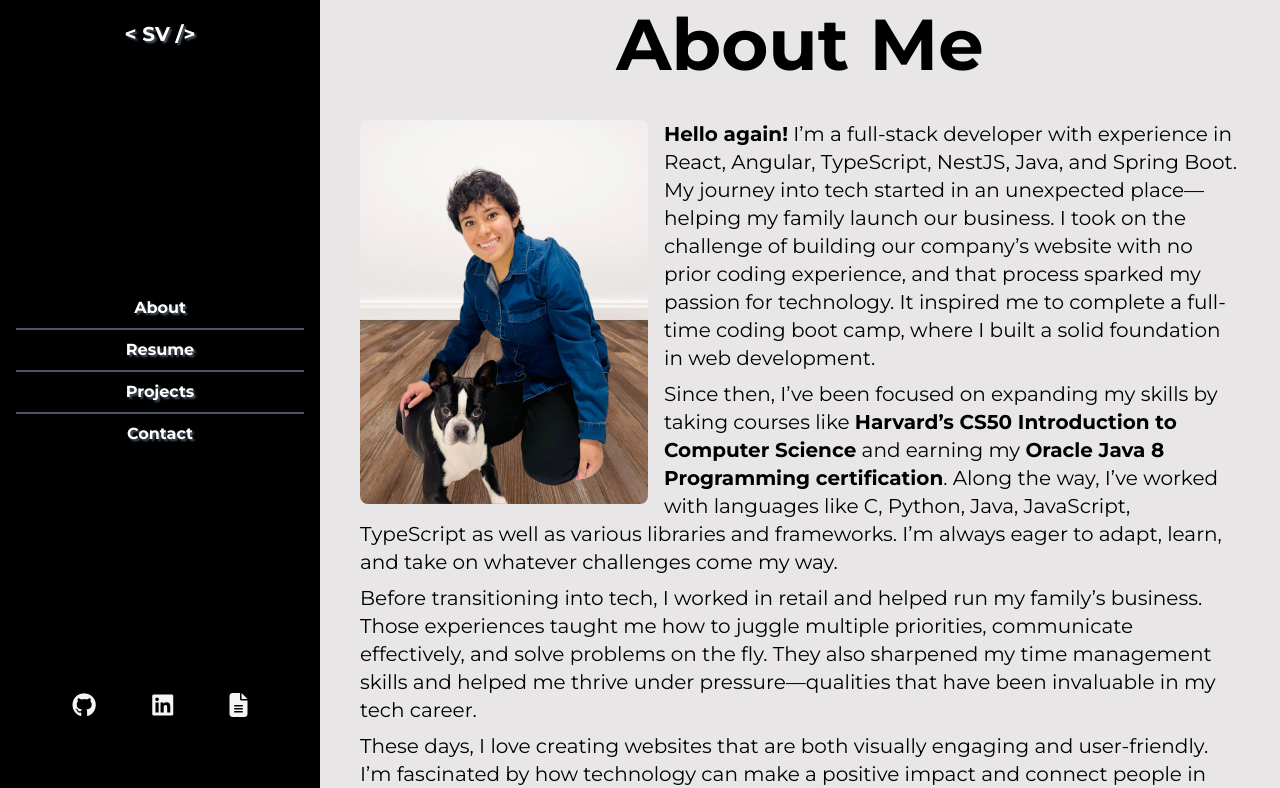
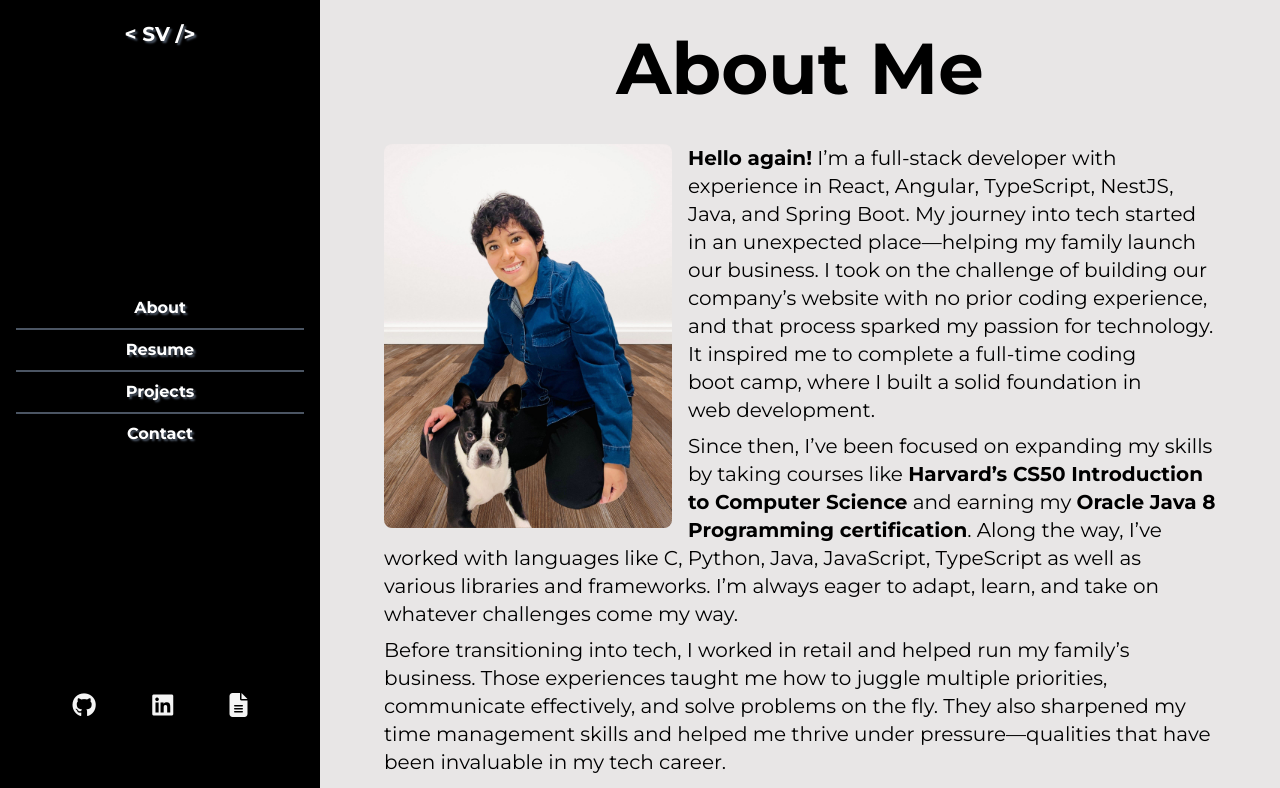
Before and after one commit to MidKnight92/stephanie-viveros-react-portfolio, a React (Vite) app: page /about in a window 1280 px wide. Shown: the top 788 px of the page. Built offline with nearby package versions, Linux system fonts and the light colour scheme.

Commit message:
Add padding to the About

```diff
--- a/src/routes/About.jsx
+++ b/src/routes/About.jsx
@@ -4,7 +4,7 @@ import meAndGatsby from "../images/me-and-Gatsby.jpg";
 const About = ({ title }) => {
   useDocumentTitle({ title });
   return (
-    <div className="mt-20 flex-wrap md:mt-2 md:main-content md:text-pretty">
+    <div className="mt-20 flex-wrap md:mt-2 md:p-6 md:text-pretty">
       <h1 className="text-center">About Me</h1>
       <div className="m-10">
         <img
```
